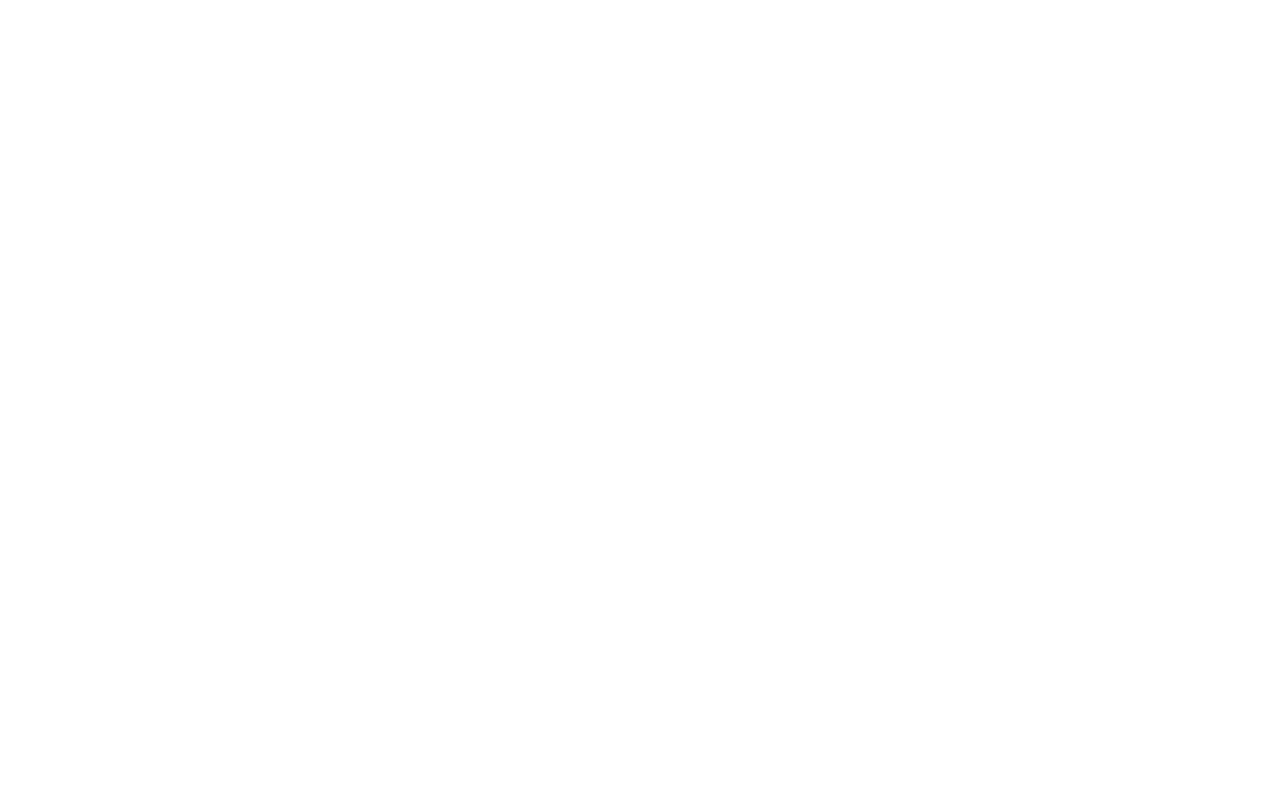
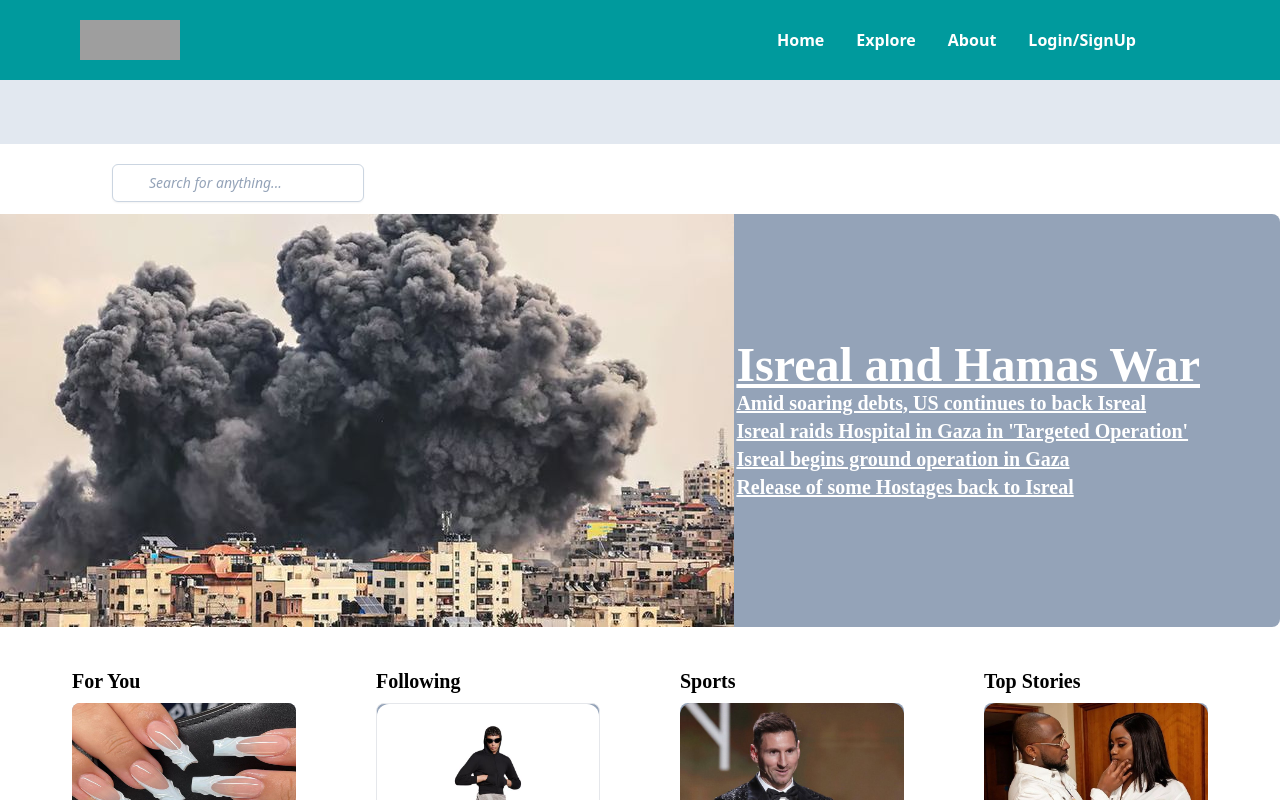
Before and after one commit to yhawsly/intern-chatter, a React (Vite) app: page /home in a window 1280 px wide. Before the commit this address had no page. Shown: the top 800 px of the page. Built offline with nearby package versions, Linux system fonts and the light colour scheme; grey boxes are pictures that could not be loaded.

Commit message:
worked on the router dom

```diff
--- a/src/App.jsx
+++ b/src/App.jsx
@@ -1,14 +1,19 @@
 import Cards from "./components/Cards";
 import Footer from "./components/Footer";
 import Nav from "./Components/Nav.jsx";
-import { Routes, Route } from "react-router-dom";
+import {
+  BrowserRouter as Router,
+  Routes,
+  Route,
+  Link
+} from "react-router-dom";
 import Register from "./_auth/forms/Register.jsx";
 import Home from "./_root/pages/Home.jsx";
 import EditProfile from "./Components/EditProfile.jsx";
 import Like from "./assets/Like & Comment/Like.jsx";
 import Comment from "./assets/Like & Comment/Comment.jsx";
 import Notification from './Components/Notification/Notification.jsx';
-// import Login from "./_auth/forms/Login.jsx";
+import Login from "./_auth/forms/Login.jsx";
 
 // import Register from "./Register.jsx";
 
@@ -20,17 +25,19 @@
       <Routes>
         {/* public routes */}
         <Route path="/register" element={<Register />} />
-        <Route path="/edit-profile" element={<EditProfile />} />
+        <Route path="/login" element={<Login />} />
+
 
 
         {/* private routes */}
         {/* <Route path="/login" element={<Login />} /> To be worke on  */}
-        <Route index element={<Home />} />
+        <Route path="/home" element={<Home />} />
 
         {/* Component routes */}
         <Route path="/like" element={<Like />}></Route>
         <Route path="/comment" element={<Comment />}></Route>
         <Route path="/notification" element={<Notification />}></Route>
+        <Route path="/edit-profile" element={<EditProfile />} />
 
       </Routes>
      </main>
```
